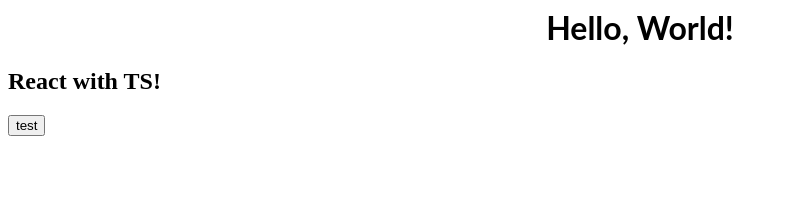
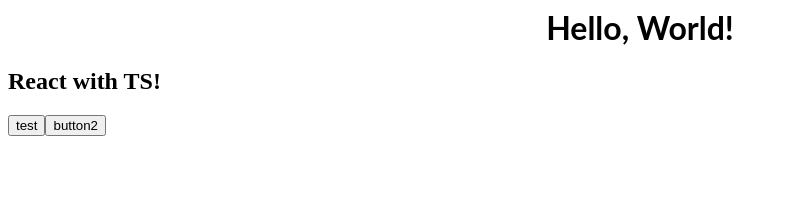
Before and after one commit to Guarlic/React-TS, a React (Create React App) app: page / in a window 1280 px wide. Shown: the top 205 px of the page, without its empty margins (0-787 px from the left). Built offline with nearby package versions, Linux system fonts and the light colour scheme.

Commit message:
New button (Button2)

```diff
--- a/Buttons.tsx
+++ b/Buttons.tsx
@@ -10,7 +10,18 @@ export default function Buttons() {
     >test</button>
   );
 
+  const Button2 = () => (
+    <button
+      onClick = { () => (
+        alert('This is Button2!!')
+      )}
+    >button2</button>
+  );
+
   return (
-    <Button1 />
+    <div>
+      <Button1 />
+      <Button2 />
+    </div>
   );
 }
```
